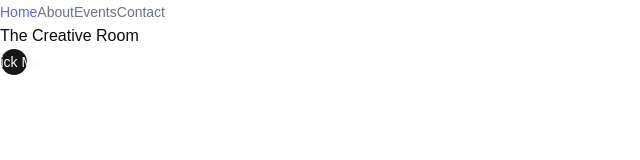
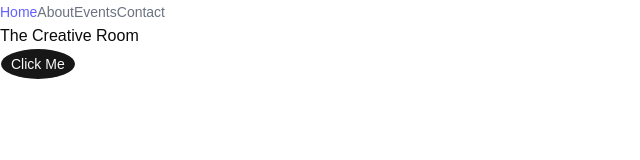
Before and after one commit to Creative-R00m/TheCreativeRoom_Club_Website, a Next.js app: page / in a window 1280 px wide. Shown: the top 160 px of the page, without its empty margins (0-640 px from the left). Built offline with nearby package versions, Linux system fonts and the light colour scheme; a web font is replaced by a local one.

Commit message:
style: add oval button

```diff
--- a/src/app/page.tsx
+++ b/src/app/page.tsx
@@ -6,7 +6,7 @@ export default function Home() {
   return (
     <div>
       <h1>The Creative Room</h1>
-      <Button variant='default' size='icon-sm' radius='full'>
+      <Button variant='default' size='default' radius='oval'>
         Click Me
       </Button>
     </div>
--- a/src/components/ui/button.tsx
+++ b/src/components/ui/button.tsx
@@ -38,6 +38,7 @@ const buttonVariants = cva(
         md: "rounded-md",
         lg: "rounded-lg",
         full: "rounded-full",
+        oval: "rounded-[50%]",
       },
     },
     defaultVariants: {
```
